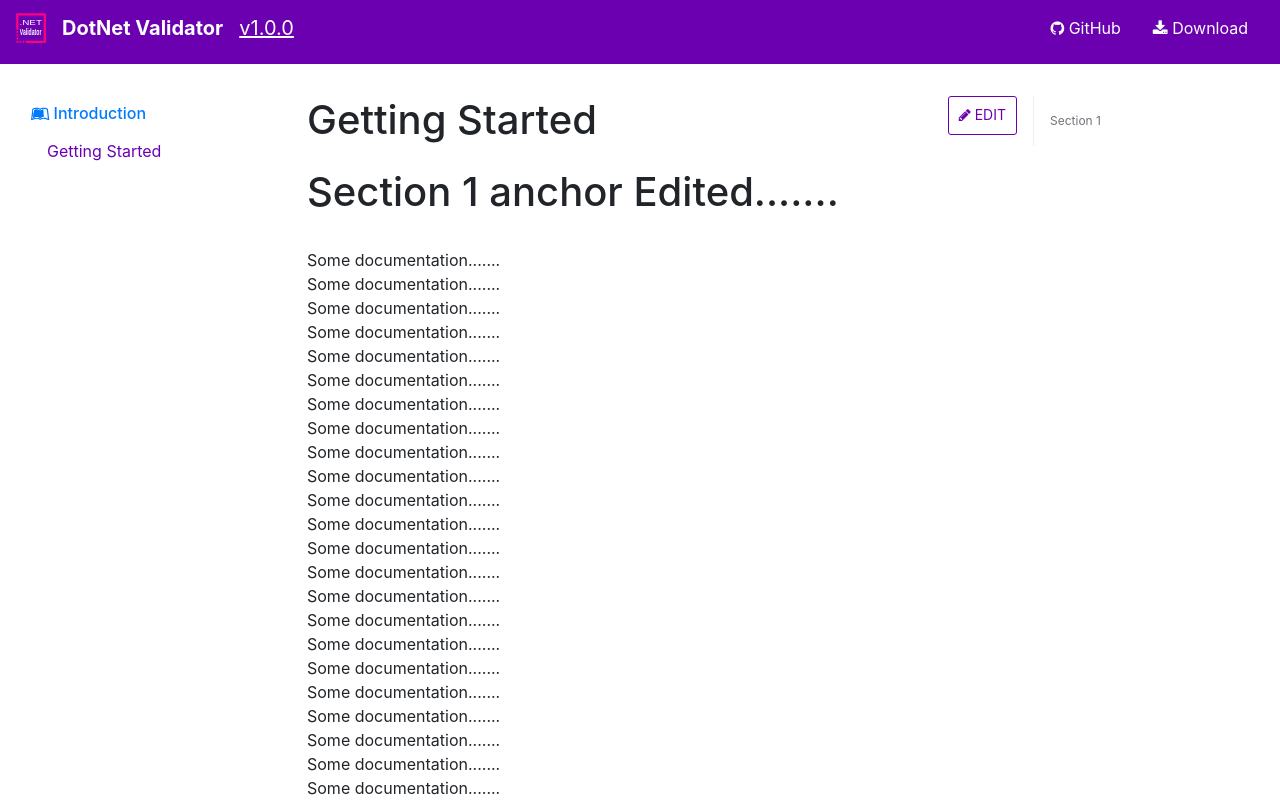
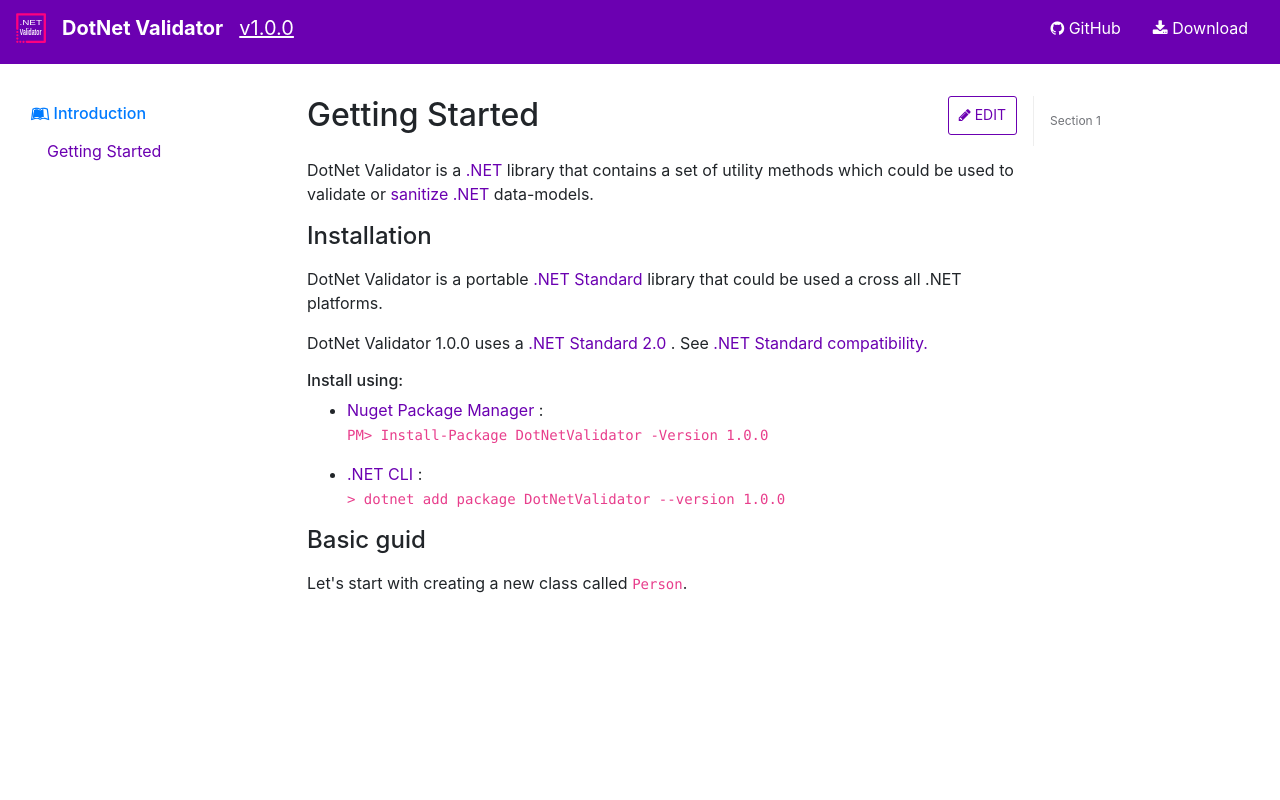
Before and after one commit to DotNetValidator/Docs, an Angular app: page /docs/v1.0.0/getting-started in a window 1280 px wide. Shown: the top 800 px of the page. Built offline with nearby package versions, Linux system fonts and the light colour scheme.

Commit message:
Add getting-started introduction-section

```diff
--- a/src/app/version1.0.0/components/getting-started/getting-started.component.html
+++ b/src/app/version1.0.0/components/getting-started/getting-started.component.html
@@ -2,170 +2,70 @@
 
     <!-- Article -->
     <ng-container class="article">
-        <h1 id="section1">Section 1 anchor Edited.......</h1>
-        <br>
-        Some documentation.......
-        <br>
-        Some documentation.......
-        <br>
-        Some documentation.......
-        <br>
-        Some documentation.......
-        <br>
-        Some documentation.......
-        <br>
-        Some documentation.......
-        <br>
-        Some documentation.......
-        <br>
-        Some documentation.......
-        <br>
-        Some documentation.......
-        <br>
-        Some documentation.......
-        <br>
-        Some documentation.......
-        <br>
-        Some documentation.......
-        <br>
-        Some documentation.......
-        <br>
-        Some documentation.......
-        <br>
-        Some documentation.......
-        <br>
-        Some documentation.......
-        <br>
-        Some documentation.......
-        <br>
-        Some documentation.......
-        <br>
-        Some documentation.......
-        <br>
-        Some documentation.......
-        <br>
-        Some documentation.......
-        <br>
-        Some documentation.......
-        <br>
-        Some documentation.......
-        <br>
-        Some documentation.......
-        <br>
-        Some documentation.......
-        <br>
-        Some documentation.......
-        <br>
-        <h1 id="section2">Section 2 anchor.......</h1>
-        Section 2 anchor.......
-        <br>
-        Some documentation.......
-        <br>
-        Some documentation.......
-        <br>
-        Some documentation.......
-        <br>
-        Some documentation.......
-        <br>
-        Some documentation.......
-        <br>
-        Some documentation.......
-        <br>
-        Some documentation.......
-        <br>
-        Some documentation.......
-        <br>
-        Some documentation.......
-        <br>
-        Some documentation.......
-        <br>
-        Some documentation.......
-        <br>
-        Some documentation.......
-        <br>
-        Some documentation.......
-        <br>
-        Some documentation.......
-        <br>
-        Some documentation.......
-        <br>
-        Some documentation.......
-        <br>
-        Some documentation.......
-        <br>
-        Some documentation.......
-        <br>
-        Some documentation.......
-        <br>
-        Some documentation.......
-        <br>
-        Some documentation.......
-        <br>
-        Some documentation.......
-        <br>
-        Some documentation.......
-        <br>
-        Some documentation.......
-        <br>
-        Some documentation.......
-        <br>
-        Some documentation.......
-        <br>
-        <h1 id="section3">Section 3 anchor</h1>
-        Section 3 anchor.......
-        <br>
-        Some documentation.......
-        <br>
-        Some documentation.......
-        <br>
-        Some documentation.......
-        <br>
-        Some documentation.......
-        <br>
-        Some documentation.......
-        <br>
-        Some documentation.......
-        <br>
-        Some documentation.......
-        <br>
-        Some documentation.......
-        <br>
-        Some documentation.......
-        <br>
-        Some documentation.......
-        <br>
-        Some documentation.......
-        <br>
-        Some documentation.......
-        <br>
-        Some documentation.......
-        <br>
-        Some documentation.......
-        <br>
-        Some documentation.......
-        <br>
-        Some documentation.......
-        <br>
-        Some documentation.......
-        <br>
-        Some documentation.......
-        <br>
-        Some documentation.......
-        <br>
-        Some documentation.......
-        <br>
-        Some documentation.......
-        <br>
-        Some documentation.......
-        <br>
-        Some documentation.......
-        <br>
-        Some documentation.......
-        <br>
-        Some documentation.......
-        <br>
-        Some documentation.......
-
+        <p>
+            DotNet Validator is a <a href="https://dotnet.microsoft.com/" target="blank">.NET</a> library
+            that contains a set of utility methods which could be used to validate or
+            <a href="https://medium.com/@abderrahman.hamila/what-sanitize-mean-and-why-sanitize-in-code-data-5c68c9f76164"
+                target="blank">
+                sanitize
+            </a>
+            <a href="https://dotnet.microsoft.com/" target="blank">.NET</a> data-models.
+        </p>
+        <div>
+            <h2>Installation</h2>
+            <p>
+                DotNet Validator is a portable
+                <a href="https://docs.microsoft.com/en-us/dotnet/standard/net-standard" target="blank">
+                    .NET Standard
+                </a>
+                library that could be used a cross all .NET platforms.
+            </p>
+            <p>DotNet Validator 1.0.0 uses a
+                <a href="https://docs.microsoft.com/en-us/dotnet/standard/whats-new/whats-new-in-dotnet-standard?tabs=csharp#whats-new-in-the-net-standard-20"
+                    target="blank">
+                    .NET Standard 2.0
+                </a>.
+                See
+                <a href="https://docs.microsoft.com/en-us/dotnet/standard/net-standard#net-implementation-support"
+                    target="blank">
+                    .NET Standard compatibility.
+                </a>
+            </p>
+            <h3>Install using: </h3>
+            <ul class="installation-list">
+                <li>
+                    <a href="https://marketplace.visualstudio.com/items?itemName=NuGetTeam.NuGetPackageManager"
+                        target="blank">
+                        Nuget Package Manager
+                    </a>:
+                    <span class="package-manager-install">
+                        <code>Install-Package DotNetValidator -Version 1.0.0</code>
+                    </span>
+                </li>
+                <li>
+                    <a href="https://docs.microsoft.com/en-us/dotnet/core/tools/?tabs=netcore2x" target="blank">
+                        .NET CLI
+                    </a>:
+                    <span class="dotnet-cli-install">
+                        <code>dotnet add package DotNetValidator --version 1.0.0</code>
+                    </span>
+                </li>
+            </ul>
+        </div>
+        <div>
+            <h2>Basic guid</h2>
+            <p>
+                Let's start with creating a new class called <code>Person</code>.
+            </p>
+            <pre>
+                <code class="language-javascript">
+                        <!-- public class Person {
+                            public string Name {get; set;}
+                            public int Age {get; set;}
+                        } -->
+                </code>
+            </pre>
+        </div>
     </ng-container>
     <!-- End Article -->
 
--- a/src/styles/components/_post-article.scss
+++ b/src/styles/components/_post-article.scss
@@ -3,4 +3,41 @@
   article {
     margin-top: 1rem;
   }
+
+  a {
+    color: $theme-color;
+  }
+
+  h1 {
+    font-size: 2rem;
+  }
+
+  h2 {
+    font-size: 1.5rem;
+    margin-bottom: 1rem;
+  }
+
+  h3 {
+    font-size: 1rem;
+  }
+
+  .installation-list {
+    li {
+      margin-bottom: 1rem;
+    }
+  }
+
+  .package-manager-install {
+    display: block;
+    ::before {
+      content: "PM> ";
+    }
+  }
+
+  .dotnet-cli-install {
+    display: block;
+    ::before {
+      content: "> ";
+    }
+  }
 }
--- a/src/styles/components/angular/_app-main.scss
+++ b/src/styles/components/angular/_app-main.scss
@@ -2,9 +2,4 @@
   display: flex;
   flex-direction: row;
   width: 100%;
-
-  :nth-child(3) {
-    display: block;
-    width: 100%;
-  }
 }
```
